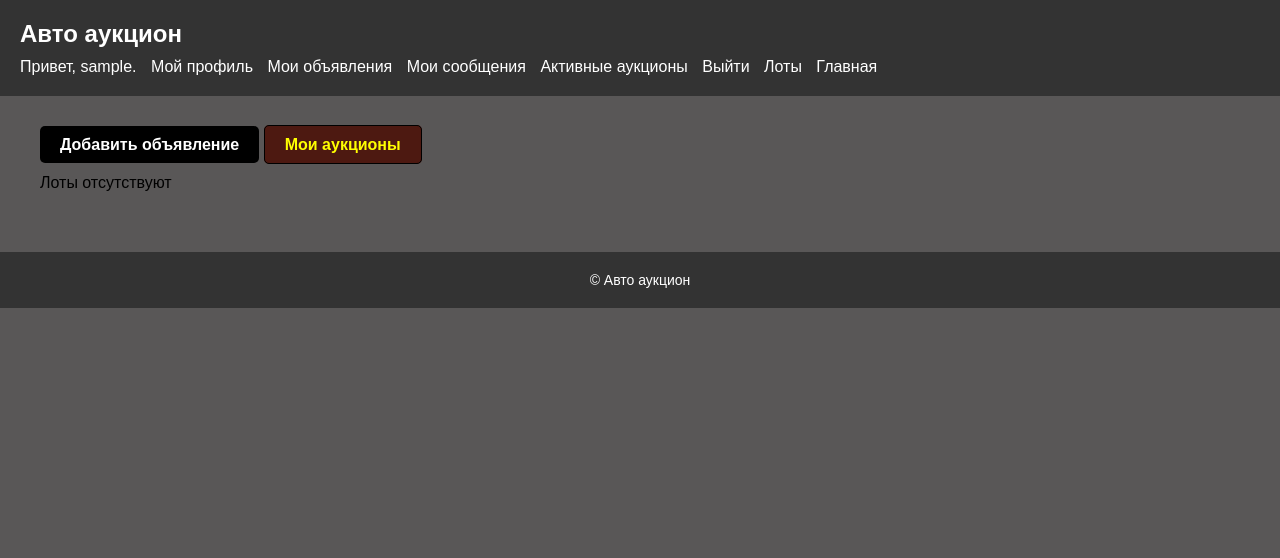
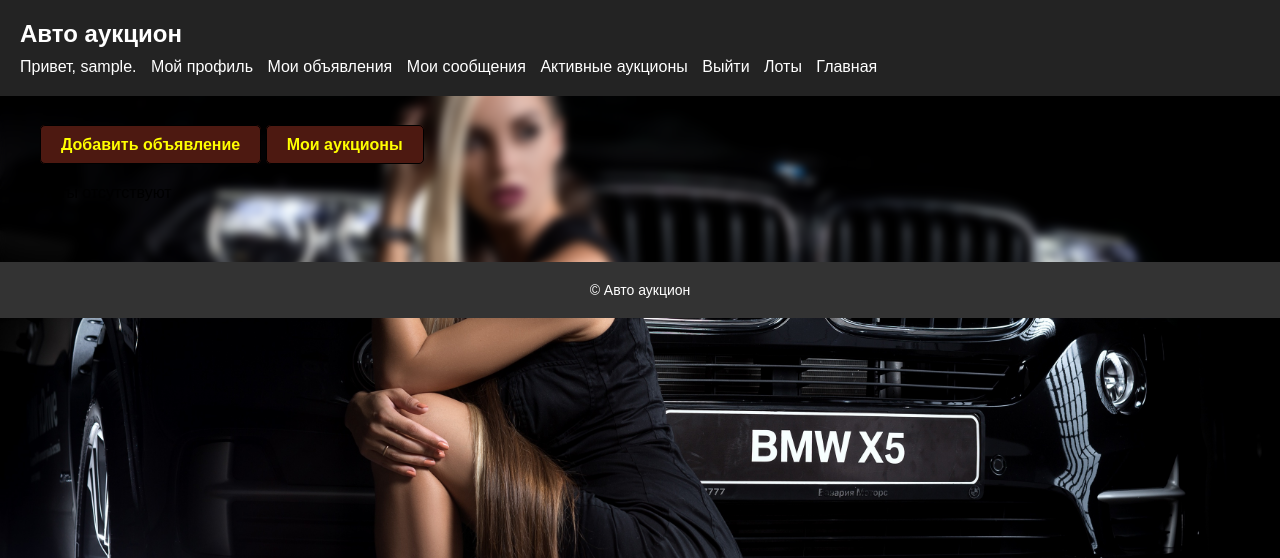
Before and after one commit to Kryukov1994/avto1701, a Django app: page /user_avto/ in a window 1280 px wide. Shown: the top 558 px of the page. Run offline with Django 5.2, Linux system fonts and the light colour scheme; the visitor is signed in with stand-in values (Sample User, id 1); data that the repository does not hold is empty.

Commit message:
Дизайн

```diff
--- a/avto_market/avto/static/css/style.css
+++ b/avto_market/avto/static/css/style.css
@@ -9,6 +9,9 @@
 body {
   font-family: Arial, sans-serif;
   background-color: #595757;
+  background-image: url("красивая_девушка.jpg");
+  background-size: cover;
+  backdrop-filter: blur(5px);
 }
 
 .container {
@@ -18,7 +21,7 @@
 }
 
 header {
-  background-color: #333;
+  background-color: #232323;
   padding: 20px;
   color: #fff;
 }
@@ -82,14 +85,14 @@
   background-color: #333;
   border-radius: 8px;
   box-sizing: border-box;
-  box-shadow: 0px 4px 6px rgba(46, 2, 26, 0.1);
+  box-shadow: 0 0 15px white;
 }
 
 .card:hover {
   background-color: rgb(42, 9, 18);
   width: calc(35.33% - 20px);
   border: 2px solid white;
-  box-shadow: 0 0 15px white;
+  box-shadow: 0 0 35px red;
 
 }
 
--- a/avto_market/avto/templates/avto/user_avto.html
+++ b/avto_market/avto/templates/avto/user_avto.html
@@ -47,7 +47,7 @@
 
   </style>
 
-  <p style="margin-bottom: 20px"><a href="{% url 'avto:new_avto' %}" class="edit-button">Добавить объявление</a>
+  <p style="margin-bottom: 30px;"><a href="{% url 'avto:new_avto' %}" class="red-bottom">Добавить объявление</a>
     <a  href="{% url 'auction:view_user_auctions' %}" class="red-bottom" >Мои аукционы</a>
 
   </p>
```
Also changed, not shown: avto_market/avto/static/css/красивая_девушка.jpg (added).
